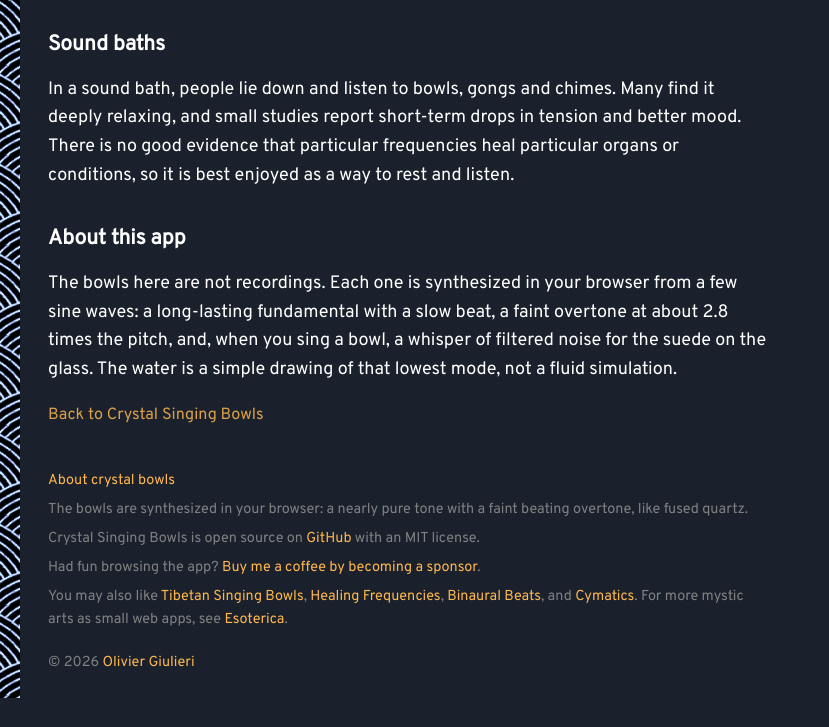
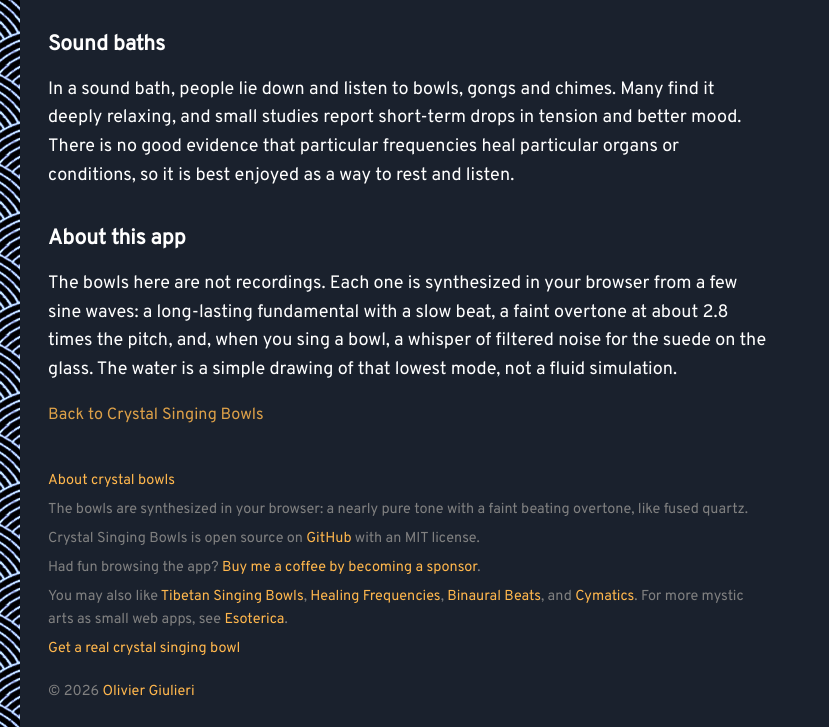
Before and after one commit to evoluteur/crystal-singing-bowls, a website: page about.html in a window 1280 px wide. Shown: the part 1285-2012 px from the top of the page, without its empty margins (0-829 px from the left). Before the commit the page ends 1983 px from the top, so only its background shows below. Drawn offline with Linux system fonts and the light colour scheme.

Commit message:
docs: add link to real crystal bowls

```diff
--- a/about.html
+++ b/about.html
@@ -207,6 +207,11 @@
           and <a href="https://evoluteur.github.io/cymatics/">Cymatics</a>. For more mystic arts as small web apps, see
           <a href="https://evoluteur.github.io/esoterica.html">Esoterica</a>.
         </p>
+        <p class="real-bowls">
+          <a href="https://healing-sounds.com/collections/crystal-singing-bowls-set?ref=evoluteur" target="_blank" rel="sponsored noopener"
+            >Get a real crystal singing bowl</a
+          >
+        </p>
         <p class="copyright">
           &#169; 2026
           <a href="https://evoluteur.github.io/">Olivier Giulieri</a>
--- a/css/common.css
+++ b/css/common.css
@@ -296,3 +296,7 @@ button:disabled {
     padding: 12px 14px 14px;
   }
 }
+
+.real-bowls {
+  margin-top: 20px;
+}
```
Also changed, not shown: index.html (+5 -0 lines), README.md.
